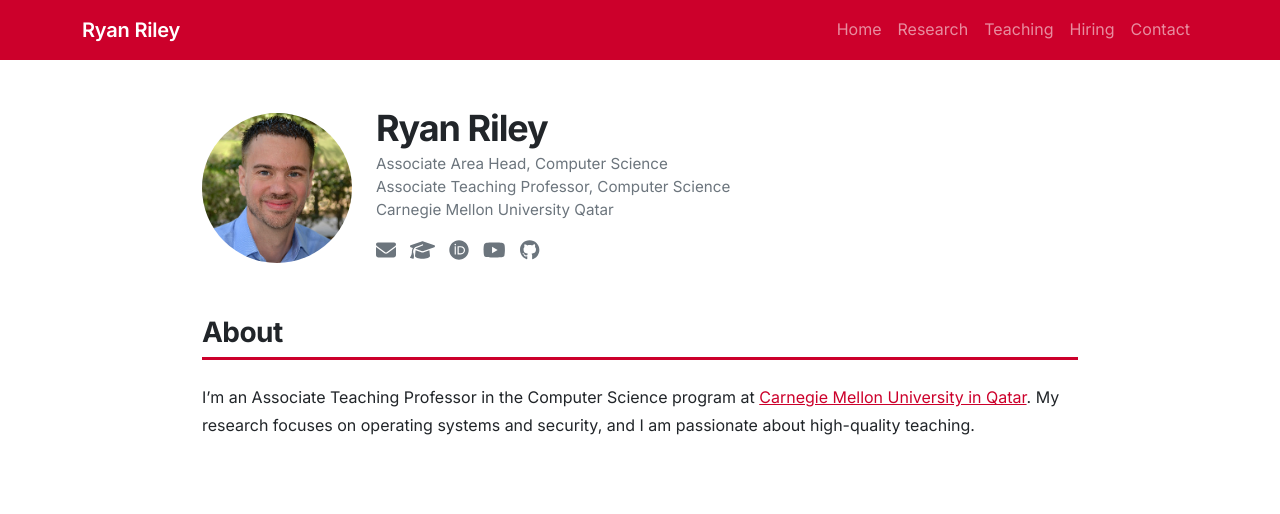
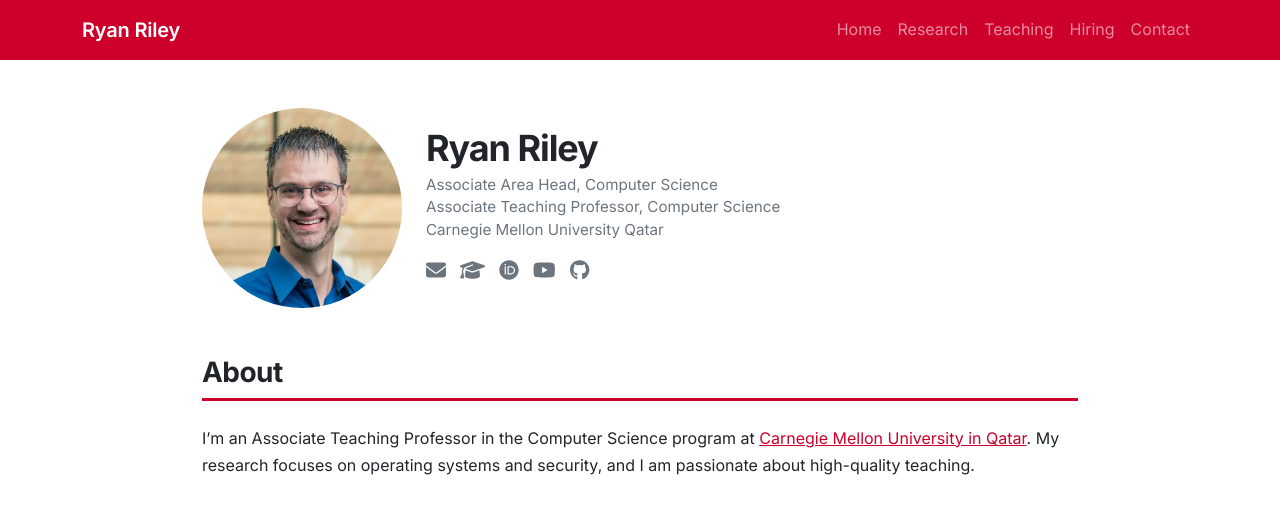
Before and after one commit to rriley/website, a Jekyll site: the page built from index.md, in a window 1280 px wide. Shown: the top 514 px of the page. Built offline with Jekyll 4.4.1, drawn with Linux system fonts in a browser that asks for light colours; nearby versions of some CDN libraries.

Commit message:
Making the headshot newer and increasing its size

```diff
--- a/css/styles.css
+++ b/css/styles.css
@@ -53,8 +53,8 @@ h3 {
 
 /* Hero */
 .hero-photo {
-  width: 150px;
-  height: 150px;
+  width: 200px;
+  height: 200px;
   object-fit: cover;
   border-radius: 50%;
 }
--- a/index.md
+++ b/index.md
@@ -5,7 +5,7 @@ title: Home
 
 <div class="row align-items-center g-4 mb-5">
   <div class="col-12 col-sm-auto text-center text-sm-start">
-    <img src="{{ '/images/portrait-small.jpg' | relative_url }}" alt="Ryan Riley" class="hero-photo" />
+    <img src="{{ '/images/headshot2024.jpg' | relative_url }}" alt="Ryan Riley" class="hero-photo" />
   </div>
   <div class="col-12 col-sm">
     <div class="hero-name">Ryan Riley</div>
```
Also changed, not shown: images/headshot2024.jpg (added).
